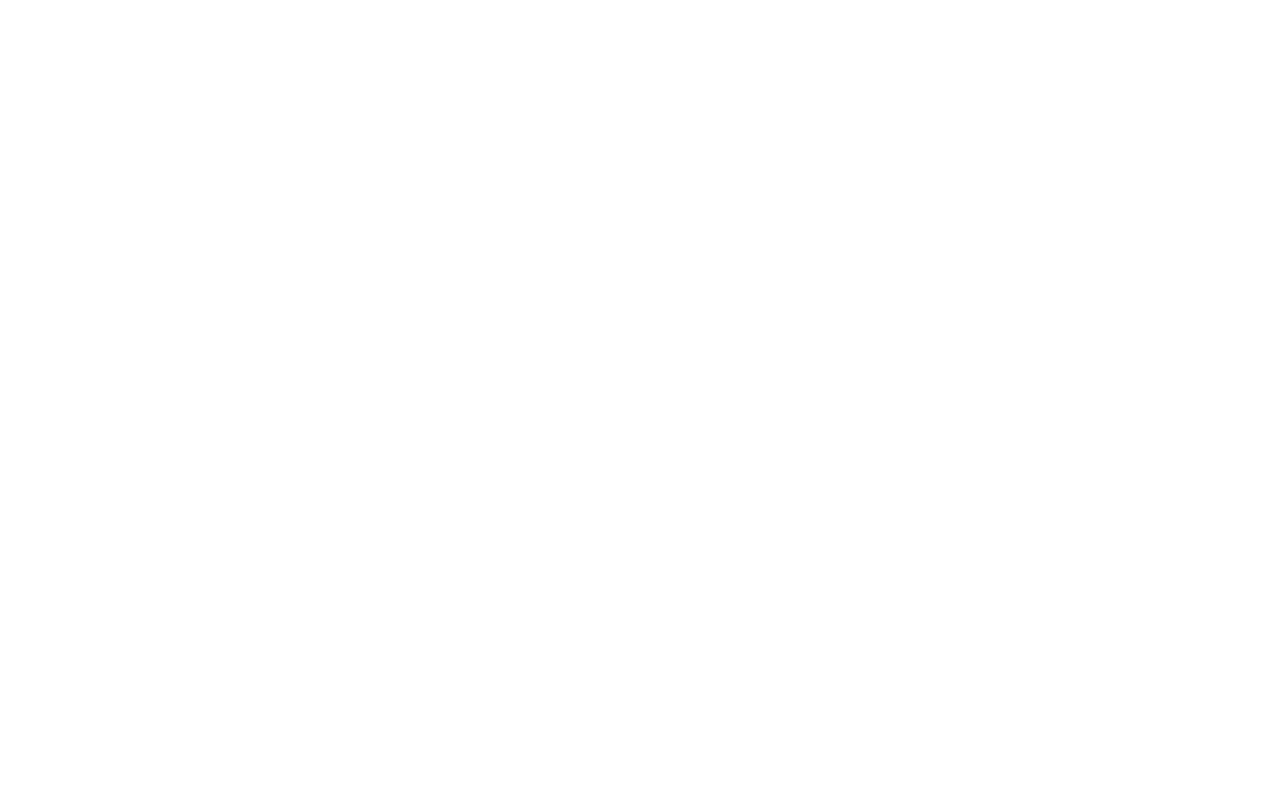
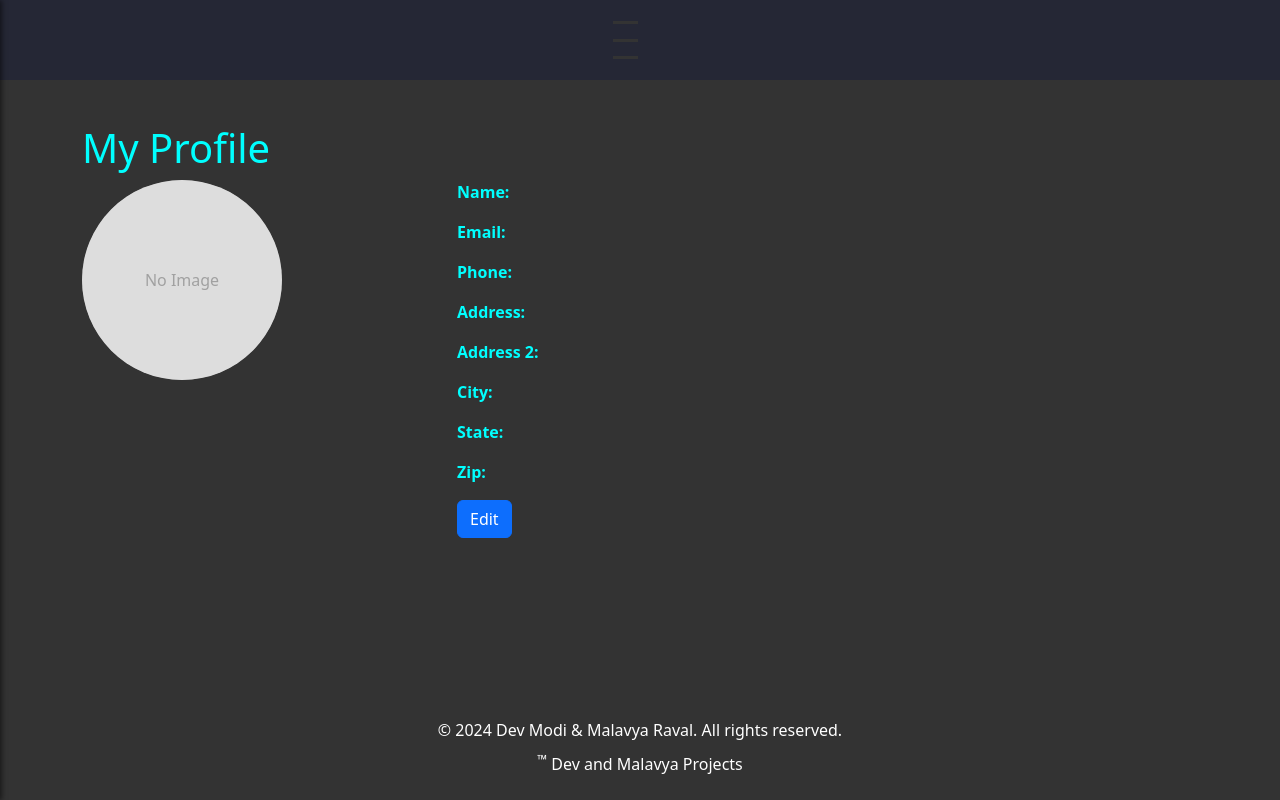
Before and after one commit to MalavyaRaval/Virtual-Events, a React (Vite) app: page /myprofile in a window 1280 px wide. Before the commit this address had no page. Built offline with nearby package versions, Linux system fonts and the light colour scheme; the HTML template or start-up script is replaced by a standard one.

Commit message:
My Profile Page done

```diff
--- a/src/App.jsx
+++ b/src/App.jsx
@@ -1,3 +1,4 @@
+// App.jsx
 import React from 'react';
 import { BrowserRouter as Router, Route, Routes } from 'react-router-dom';
 import SignUp from './components/SignUp.jsx';
@@ -7,6 +8,7 @@
 import Recordings from './components/Recordings.jsx';
 import Intro from './components/Intro.jsx';
 import Camera from './components/Camera.jsx';
+import MyProfile from './components/MyProfile.jsx';
 
 const App = () => {
   return (
@@ -14,10 +16,11 @@
       <Routes>
         <Route path="/signup" element={<SignUp />} />
         <Route path="/login" element={<Login />} />
+        <Route path="/myprofile" element={<MyProfile />} />
         <Route path="/home" element={<Home />} />
         <Route path="/aboutus" element={<AboutUs />} />
         <Route path="/recordings" element={<Recordings />} />
-        <Route path="/camera" element={<Camera />} /> {/* Add the new route */}
+        <Route path="/camera" element={<Camera />} />
         <Route path="/" element={<Intro />} />
       </Routes>
     </Router>
--- /dev/null
+++ b/src/CSS/myprofile.css
@@ -0,0 +1,81 @@
+/* profile.css */
+
+body {
+  color: white;
+}
+
+h1 {
+  color: aqua;
+}
+
+label {
+  color: aqua;
+}
+
+.profile-container {
+  display: flex;
+  align-items: flex-start;
+  gap: 20px;
+}
+
+.profile-picture {
+  width: 200px;
+  height: 200px;
+  display: flex;
+  align-items: center;
+  justify-content: center;
+  border-radius: 50%;
+  overflow: hidden;
+  background-color: #ddd;
+  position: relative;
+}
+
+.profile-picture img {
+  width: 100%;
+  height: auto;
+}
+
+.profile-details {
+  flex: 1;
+  margin-left: 155px;
+  color: white;
+}
+
+.placeholder {
+  width: 200px;
+  height: 200px;
+  background-color: #ddd;
+  display: flex;
+  align-items: center;
+  justify-content: center;
+  border-radius: 50%;
+  color: #666;
+  font-size: 16px;
+}
+
+.form-group {
+  margin-bottom: 1rem;
+}
+
+button {
+  margin-right: 10px;
+}
+
+.profile-details p strong {
+  color: aqua;
+}
+
+.image-buttons {
+  display: flex;
+  flex-direction: column;
+  align-items: center;
+  margin-top: 250px;
+  margin-left: -100px;
+}
+
+.image-buttons input,
+.image-buttons button {
+  margin-top: 5px;
+  width: 150px; /* Adjust width for better alignment */
+  margin-left: -100px;
+}
--- /dev/null
+++ b/src/components/MyProfile.jsx
@@ -0,0 +1,167 @@
+import React, { useState, useEffect } from 'react';
+import Navbar from './Nav/Navbar';
+import Footer from './Footer';
+import '../CSS/myprofile.css';
+
+const states = [
+  'Alabama', 'Alaska', 'Arizona', 'Arkansas', 'California', 'Colorado', 'Connecticut', 'Delaware', 'Florida',
+  'Georgia', 'Hawaii', 'Idaho', 'Illinois', 'Indiana', 'Iowa', 'Kansas', 'Kentucky', 'Louisiana', 'Maine',
+  'Maryland', 'Massachusetts', 'Michigan', 'Minnesota', 'Mississippi', 'Missouri', 'Montana', 'Nebraska',
+  'Nevada', 'New Hampshire', 'New Jersey', 'New Mexico', 'New York', 'North Carolina', 'North Dakota', 'Ohio',
+  'Oklahoma', 'Oregon', 'Pennsylvania', 'Rhode Island', 'South Carolina', 'South Dakota', 'Tennessee', 'Texas',
+  'Utah', 'Vermont', 'Virginia', 'Washington', 'West Virginia', 'Wisconsin', 'Wyoming'
+];
+
+const MyProfile = () => {
+  const [user, setUser] = useState({
+    name: '',
+    email: '',
+    phone: '',
+    address: '',
+    address2: '',
+    city: '',
+    state: '',
+    zip: '',
+    profilePicture: '',
+  });
+  const [editing, setEditing] = useState(false);
+  const [preview, setPreview] = useState('');
+
+  useEffect(() => {
+    const storedUser = JSON.parse(localStorage.getItem('user')) || {
+      name: '',
+      email: '',
+      phone: '',
+      address: '',
+      address2: '',
+      city: '',
+      state: '',
+      zip: '',
+      profilePicture: '',
+    };
+    setUser(storedUser);
+    setPreview(storedUser.profilePicture);
+  }, []);
+
+  const handleChange = (e) => {
+    const { name, value } = e.target;
+    setUser({
+      ...user,
+      [name]: value,
+    });
+  };
+
+  const handleImageChange = (e) => {
+    const file = e.target.files[0];
+    if (file) {
+      const reader = new FileReader();
+      reader.onloadend = () => {
+        setUser({
+          ...user,
+          profilePicture: reader.result,
+        });
+        setPreview(reader.result);
+      };
+      reader.readAsDataURL(file);
+    }
+  };
+
+  const handleRemoveImage = () => {
+    setUser({
+      ...user,
+      profilePicture: '',
+    });
+    setPreview('');
+  };
+
+  const handleSave = () => {
+    localStorage.setItem('user', JSON.stringify(user));
+    setEditing(false);
+  };
+
+  return (
+    <div className="page-container">
+      <Navbar />
+      <div className="content-wrap">
+        <div className="container mt-4">
+          <h1>My Profile</h1>
+          <div className="profile-container">
+            <div className="profile-picture">
+              {preview ? (
+                <img src={preview} alt="Profile" className="img-fluid" />
+              ) : (
+                <div className="placeholder">No Image</div>
+              )}
+            </div>
+            {editing && (
+              <div className="image-buttons">
+                <input type="file" accept="image/*" onChange={handleImageChange} />
+                {preview && <button onClick={handleRemoveImage}>Remove Image</button>}
+              </div>
+            )}
+            <div className="profile-details">
+              {editing ? (
+                <div>
+                  <div className="form-group">
+                    <label>Name:</label>
+                    <input type="text" name="name" className="form-control" value={user.name} onChange={handleChange} />
+                  </div>
+                  <div className="form-group">
+                    <label>Email:</label>
+                    <input type="email" name="email" className="form-control" value={user.email} onChange={handleChange} />
+                  </div>
+                  <div className="form-group">
+                    <label>Phone:</label>
+                    <input type="text" name="phone" className="form-control" value={user.phone} onChange={handleChange} />
+                  </div>
+                  <div className="form-group">
+                    <label>Address:</label>
+                    <input type="text" name="address" className="form-control" value={user.address} onChange={handleChange} />
+                  </div>
+                  <div className="form-group">
+                    <label>Address 2:</label>
+                    <input type="text" name="address2" className="form-control" value={user.address2} onChange={handleChange} />
+                  </div>
+                  <div className="form-group">
+                    <label>City:</label>
+                    <input type="text" name="city" className="form-control" value={user.city} onChange={handleChange} />
+                  </div>
+                  <div className="form-group">
+                    <label>State:</label>
+                    <select name="state" className="form-select" value={user.state} onChange={handleChange}>
+                      <option defaultValue>Choose...</option>
+                      {states.map(state => (
+                        <option key={state} value={state}>{state}</option>
+                      ))}
+                    </select>
+                  </div>
+                  <div className="form-group">
+                    <label>Zip:</label>
+                    <input type="text" name="zip" className="form-control" value={user.zip} onChange={handleChange} />
+                  </div>
+                  <button className="btn btn-primary" onClick={handleSave}>Save</button>
+                  <button className="btn btn-secondary" onClick={() => setEditing(false)}>Cancel</button>
+                </div>
+              ) : (
+                <div>
+                  <p><strong>Name:</strong> <span>{user.name}</span></p>
+                  <p><strong>Email:</strong> <span>{user.email}</span></p>
+                  <p><strong>Phone:</strong> <span>{user.phone}</span></p>
+                  <p><strong>Address:</strong> <span>{user.address}</span></p>
+                  <p><strong>Address 2:</strong> <span>{user.address2}</span></p>
+                  <p><strong>City:</strong> <span>{user.city}</span></p>
+                  <p><strong>State:</strong> <span>{user.state}</span></p>
+                  <p><strong>Zip:</strong> <span>{user.zip}</span></p>
+                  <button className="btn btn-primary" onClick={() => setEditing(true)}>Edit</button>
+                </div>
+              )}
+            </div>
+          </div>
+        </div>
+      </div>
+      <Footer />
+    </div>
+  );
+};
+
+export default MyProfile;
--- a/src/components/Nav/Navbar.jsx
+++ b/src/components/Nav/Navbar.jsx
@@ -1,3 +1,4 @@
+// Navbar.jsx
 import React, { useState } from 'react';
 import '../../CSS/navbar.css';
 
@@ -35,11 +36,9 @@
                     <li><a href="/signup">Sign Up</a></li>
                     <li><a href="/recordings">Recordings</a></li>
                     <li><a href="/aboutus">About Us</a></li>
-                    <li><a href="/my-profile">My Profile</a></li>
+                    <li><a href="/myprofile">My Profile</a></li>
                 </ul>
             </div>
-
-
         </div>
     );
 };
--- a/src/components/SignUp.jsx
+++ b/src/components/SignUp.jsx
@@ -1,4 +1,4 @@
-import React from 'react';
+import React, { useState } from 'react';
 import '../CSS/SignUp.css';
 import { useNavigate } from 'react-router-dom';
 import Navbar from './Nav/Navbar';
@@ -15,10 +15,26 @@
 
 const SignUp = () => {
   const navigate = useNavigate();
+  const [formData, setFormData] = useState({
+    name: '',
+    email: '',
+    password: '',
+    address: '',
+    address2: '',
+    city: '',
+    state: '',
+    zip: '',
+  });
+
+  const handleChange = (e) => {
+    const { name, value } = e.target;
+    setFormData({ ...formData, [name]: value });
+  };
 
   const handleSubmit = (event) => {
     event.preventDefault();
-    navigate('/home');
+    localStorage.setItem('user', JSON.stringify(formData));
+    navigate('/myprofile');
   };
 
   return (
@@ -29,43 +45,43 @@
           <div className="form-container">
             <form className='mb-3' onSubmit={handleSubmit}>
               <label htmlFor='name'>Name</label>
-              <input className="form-control mb-3" type='text' id='name' name='name' />
+              <input className="form-control mb-3" type='text' id='name' name='name' value={formData.name} onChange={handleChange} />
               <div className="row g-3">
                 <div className="col-md-6">
                   <label htmlFor="inputEmail4" className="form-label">Email</label>
-                  <input type="email" className="form-control" id="inputEmail4" />
+                  <input type="email" className="form-control" id="inputEmail4" name="email" value={formData.email} onChange={handleChange} />
                 </div>
                 <div className="col-md-6">
                   <label htmlFor="inputPassword4" className="form-label">Password</label>
-                  <input type="password" className="form-control" id="inputPassword4" />
+                  <input type="password" className="form-control" id="inputPassword4" name="password" value={formData.password} onChange={handleChange} />
                 </div>
                 <div className="col-12">
                   <label htmlFor="inputAddress" className="form-label">Address</label>
-                  <input type="text" className="form-control" id="inputAddress" placeholder="1234 Main St" />
+                  <input type="text" className="form-control" id="inputAddress" name="address" placeholder="1234 Main St" value={formData.address} onChange={handleChange} />
                 </div>
                 <div className="col-12">
                   <label htmlFor="inputAddress2" className="form-label">Address 2</label>
-                  <input type="text" className="form-control" id="inputAddress2" placeholder="Apartment, studio, or floor" />
+                  <input type="text" className="form-control" id="inputAddress2" name="address2" placeholder="Apartment, studio, or floor" value={formData.address2} onChange={handleChange} />
                 </div>
                 <div className="col-md-6">
                   <label htmlFor="inputCity" className="form-label">City</label>
-                  <input type="text" className="form-control" id="inputCity" />
+                  <input type="text" className="form-control" id="inputCity" name="city" value={formData.city} onChange={handleChange} />
                 </div>
                 <div className="col-md-4">
                   <label htmlFor="inputState" className="form-label">State</label>
-                  <select id="inputState" className="form-select">
+                  <select id="inputState" className="form-select" name="state" value={formData.state} onChange={handleChange}>
                     <option defaultValue>Choose...</option>
                     {states.map(state => (
-                    <option key={state} value={state}>{state}</option>
-                  ))}
+                      <option key={state} value={state}>{state}</option>
+                    ))}
                   </select>
                 </div>
                 <div className="col-md-2">
                   <label htmlFor="inputZip" className="form-label">Zip</label>
-                  <input type="text" className="form-control" id="inputZip" />
+                  <input type="text" className="form-control" id="inputZip" name="zip" value={formData.zip} onChange={handleChange} />
                 </div>
                 <div className="col-12">
-                  <button type="submit" className="btn btn-primary">Sign in</button>
+                  <button type="submit" className="btn btn-primary">Sign Up</button>
                 </div>
               </div>
             </form>
```
